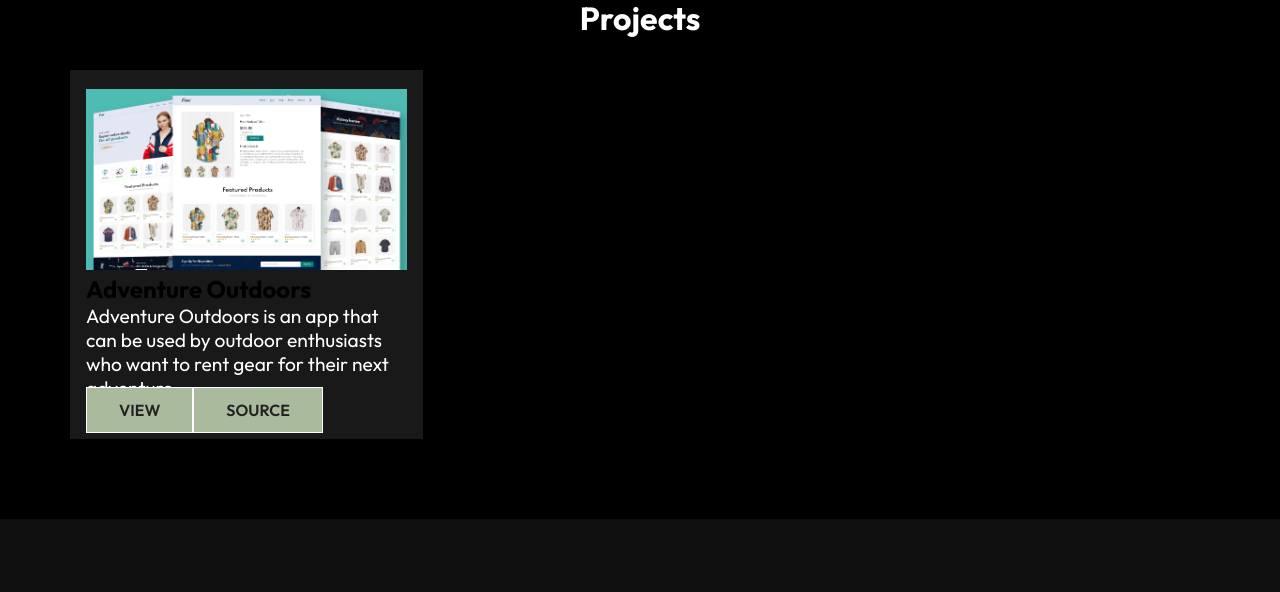
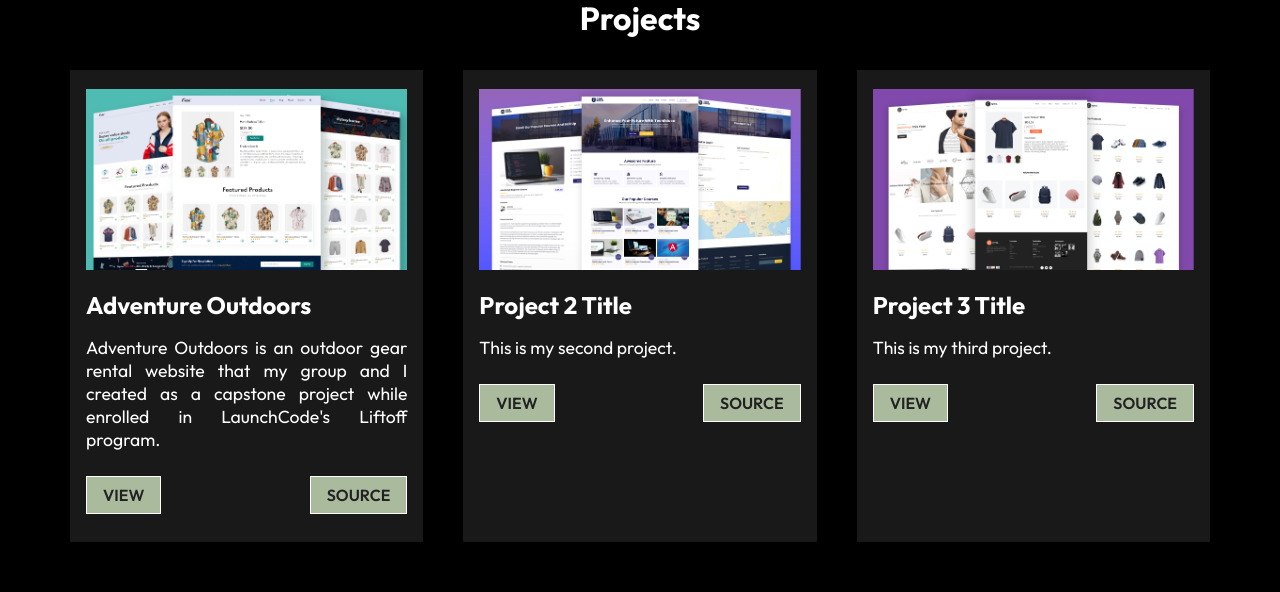
Before and after one commit to r-scott25/rscott-portfolio, a React (Create React App) app: page /project in a window 1280 px wide. Shown: the part 866-1458 px from the top of the page. Built offline with nearby package versions, Linux system fonts and the light colour scheme.

Commit message:
created dynamic project cards

```diff
--- /dev/null
+++ b/src/components/Work.js
@@ -0,0 +1,30 @@
+import "./WorkCardStyles.css";
+import WorkCard from "./WorkCard";
+import WorkCardData from "./WorkCardData";
+import { NavLink } from "react-router-dom";
+
+import React from 'react'
+
+const Work = () => {
+  return (
+    <div className="work-container">
+        <h1 className="project-heading">Projects</h1>
+        <div className="project-container">
+            {WorkCardData.map((val, ind) => {
+                return(
+                    <WorkCard
+                    key={ind}
+                    imgsrc={val.imgsrc}
+                    title={val.title}
+                    text={val.text}
+                    view={val.view}
+                    source={val.source}
+                    />
+                )
+            })}
+        </div>
+    </div>
+  )
+}
+
+export default Work;
--- a/src/components/WorkCard.js
+++ b/src/components/WorkCard.js
@@ -1,28 +1,26 @@
 import "./WorkCardStyles.css";
-import pro1 from "../assets/project1.png"
+
+import React from "react";
 import { NavLink } from "react-router-dom";
 
-import React from 'react'
-
-const WorkCard = () => {
+const WorkCard = (props) => {
   return (
-    <div className="work-container">
-        <h1 className="project-heading">Projects</h1>
-        <div className="project-container">
     <div className="project-card">
-                <img src={pro1} alt="image"/>
-                <h2 className="project-title">Adventure Outdoors</h2>
-                <div className="pro-details"></div>
-                <p>Adventure Outdoors is an app that can be used by outdoor enthusiasts who want to rent gear for their next adventure. </p>
-
+      <img src={props.imgsrc} alt="image" />
+      <h2 className="project-title">{props.title}</h2>
+      <div className="pro-details">
+        <p>{props.text}</p>
         <div className="pro-btns">
-            <NavLink to="url.com" className="btn">View</NavLink>
-            <NavLink to="https://github.com/Jul-2022-LC-LiftOff/Adventureland" className="btn">Source</NavLink>
+          <NavLink to={props.view} className="btn">
+            View
+          </NavLink>
+          <NavLink to={props.source} className="btn">
+            Source
+          </NavLink>
         </div>
       </div>
     </div>
-    </div>
-  )
-}
+  );
+};
 
-export default WorkCard
+export default WorkCard;
--- /dev/null
+++ b/src/components/WorkCardData.js
@@ -0,0 +1,29 @@
+import pro1 from "../assets/project1.png";
+import pro2 from "../assets/project2.png";
+import pro3 from "../assets/project3.png";
+
+const ProjectCardData = [
+    {
+       imgsrc: pro1,
+       title: "Adventure Outdoors",
+       text: "Adventure Outdoors is an outdoor gear rental website that my group and I created as a capstone project while enrolled in LaunchCode's Liftoff program.",
+       view: "url.com",
+       source: "https://github.com/Jul-2022-LC-LiftOff/Adventureland",
+    },
+    {
+        imgsrc: pro2,
+        title: "Project 2 Title",
+        text: "This is my second project.",
+        view: "url.com",
+        source: "url.com",
+     },
+     {
+        imgsrc: pro3,
+        title: "Project 3 Title",
+        text: "This is my third project.",
+        view: "url.com",
+        source: "url.com",
+     },
+]
+
+export default ProjectCardData;
--- a/src/components/WorkCardStyles.css
+++ b/src/components/WorkCardStyles.css
@@ -20,3 +20,32 @@
 .project-card img{
 width: 100%;
 }
+
+.project-title{
+    color: #fff;
+    padding: 1rem 0;
+}
+
+.pro-details p{
+padding-bottom: 1.1rem;
+font-size: 1.1rem;
+text-align: justify;
+}
+
+.pro-btns{
+    display: flex;
+    justify-content: space-between;
+    padding: 0.5rem 0;
+}
+
+.pro-btns .btn{
+    padding: 0.5rem 1rem;
+}
+
+@media screen and (max-width: 740px) {
+    .project-container {
+        max-wideth: 90%;
+        margin: auto;
+        grid-template-columns: 1fr;
+    }
+}
--- a/src/routes/Project.js
+++ b/src/routes/Project.js
@@ -3,14 +3,14 @@ import React from 'react'
 import Navbar from "../components/Navbar";
 import Footer from "../components/Footer";
 import HeroImg2 from "../components/HeroImg2";
-import WorkCard from "../components/WorkCard";
+import Work from "../components/Work";
 
 const Project = () => {
   return (
     <div>
       <Navbar/>
       <HeroImg2 heading="PROJECTS." text="Some of my most recent works"/>
-      <WorkCard/>
+      <Work/>
       <Footer/>
     </div>
   )
```
Lines whose indentation alone changed are shown as unchanged.
